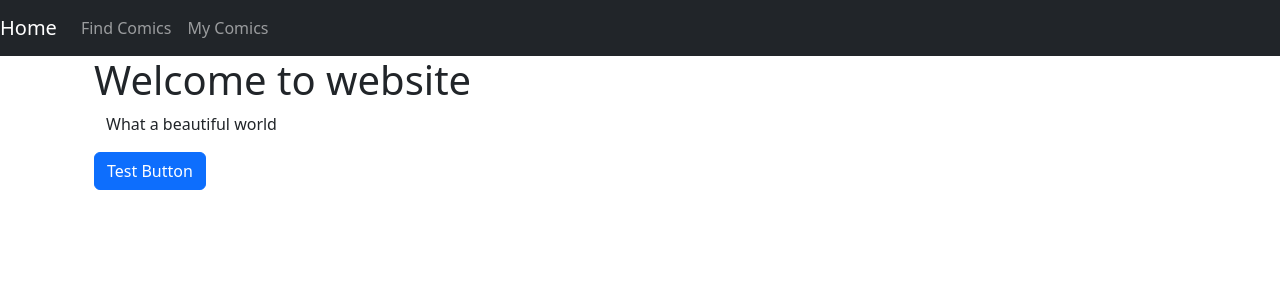
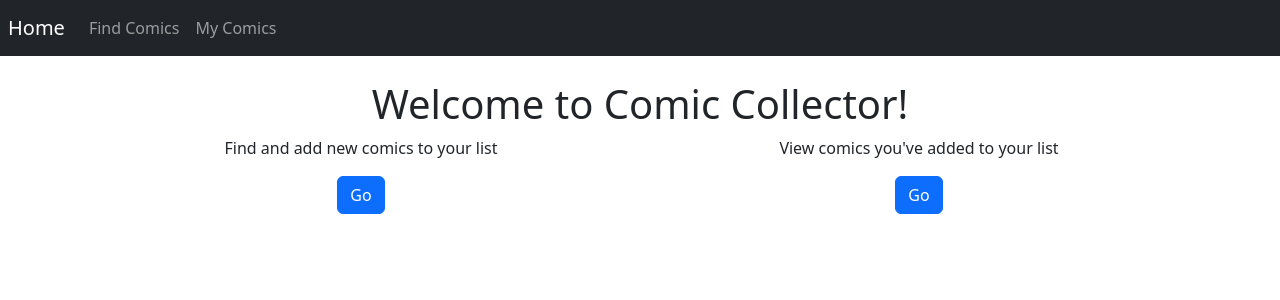
Before and after one commit to aspadegit/comic-site, an Angular app: page / in a window 1280 px wide. Shown: the top 300 px of the page. Built offline with nearby package versions, Linux system fonts and the light colour scheme.

Commit message:
home page buttons route

```diff
--- a/src/app/home/home.component.html
+++ b/src/app/home/home.component.html
@@ -1,9 +1,21 @@
-<div class="container">
-    <div class="container">
-      <h1>Welcome to website</h1>
+<div class="container mt-4">
+    <div class="container-fluid">
+      <div class="row">
+        <h1 class="text-center">Welcome to Comic Collector!</h1>
 
-      <div class="container">
-        <p>What a beautiful world</p>
       </div>
-      <button type="button" class="btn btn-primary">Test Button</button>
+
+        <div class="row justify-content-md-center">
+            <div class="col text-center">
+                <p>Find and add new comics to your list</p>
+                <button type="button" (click)="buttonClick('/find-comics')" class="btn btn-primary">Go</button>
+
+            </div>
+            <div class="col text-center">
+                <p >View comics you've added to your list</p>
+                <button type="button" (click)="buttonClick('/my-comics')" class="btn btn-primary">Go</button>
+
+            </div>
+        </div>
+      </div>
 </div>
--- a/src/app/home/home.component.ts
+++ b/src/app/home/home.component.ts
@@ -1,5 +1,5 @@
 import { Component } from '@angular/core';
-
+import { Router } from '@angular/router';
 @Component({
   selector: 'app-home',
   imports: [],
@@ -7,5 +7,8 @@ import { Component } from '@angular/core';
   styleUrl: './home.component.css'
 })
 export class HomeComponent {
-
+  constructor(private router : Router) {}
+  buttonClick(name : string) {
+    this.router.navigate([name]);
+  }
 }
--- a/src/app/navbar/navbar.component.html
+++ b/src/app/navbar/navbar.component.html
@@ -1,11 +1,11 @@
 
-  <nav class="navbar navbar-expand-lg navbar-dark bg-dark">
+  <nav class="navbar navbar-expand-lg navbar-dark bg-dark p-2">
     <a class="navbar-brand" href="/" ariaCurrentWhenActive="home">Home</a>
     <button class="navbar-toggler" type="button" data-toggle="collapse" data-target="#navbarNav" aria-controls="navbarNav" aria-expanded="false" aria-label="Toggle navigation">
       <span class="navbar-toggler-icon"></span>
     </button>
     <div class="collapse navbar-collapse" id="navbarNav">
-    <ul class="navbar-nav mr-auto">
+    <ul class="navbar-nav mr-2">
       <li class="navbar-item"><a class="nav-link" routerLink="/find-comics" href="find-comics" ariaCurrentWhenActive="find comics">Find Comics</a></li>
     <li class="navbar-item"><a class="nav-link" routerLink="/my-comics" href="my-comics" ariaCurrentWhenActive="my comics">My Comics</a></li>
     </ul>
```
